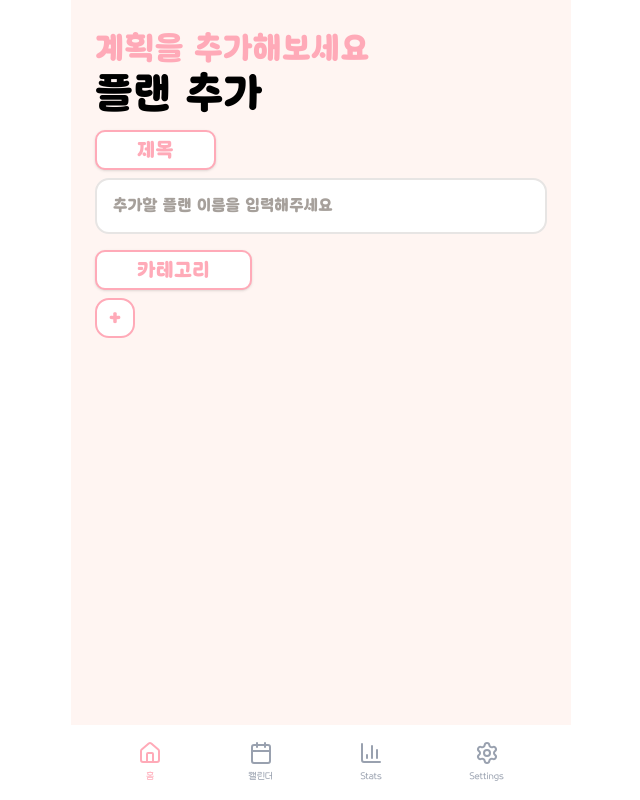
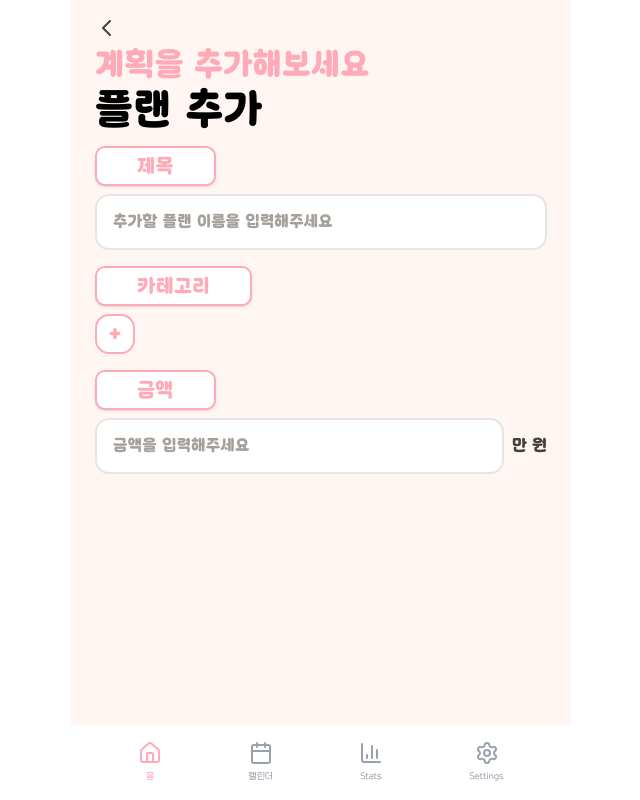
Before and after one commit to Junnnnnnnnnnn/wedding-plant, a Next.js app: page /add-plen in a window 1280 px wide. Shown: the whole page, without its empty margins (319-959 px from the left). Built offline with nearby package versions, Linux system fonts and the light colour scheme.

Commit message:
feat: 금액란 추가

```diff
--- a/app/add-plen/page.tsx
+++ b/app/add-plen/page.tsx
@@ -15,6 +15,7 @@ export default function AddPlanPage() {
     label: string;
   } | null>(null);
   const [isModalOpen, setIsModalOpen] = useState(false);
+  const [amount, setAmount] = useState("");
 
   /**
    * ============================================================================
@@ -218,6 +219,20 @@ export default function AddPlanPage() {
     setIsModalOpen(false);
   };
 
+  // 금액 포맷팅 (콤마 추가)
+  const formatNumber = (value: string) => {
+    // 숫자만 추출
+    const numbers = value.replace(/[^\d]/g, "");
+    // 콤마 추가
+    return numbers.replace(/\B(?=(\d{3})+(?!\d))/g, ",");
+  };
+
+  const handleAmountChange = (e: React.ChangeEvent<HTMLInputElement>) => {
+    const { value } = e.target;
+    const formatted = formatNumber(value);
+    setAmount(formatted);
+  };
+
   // 표시할 항목 결정 (Input에 값이 있을 때만)
   let displayItems: Array<{ id: string; color: string; label: string }> = [];
 
@@ -243,8 +258,30 @@ export default function AddPlanPage() {
 
   return (
     <div className="flex h-[100dvh] justify-center bg-[#FFF5F2] px-0 text-stone-900 lg:bg-white lg:px-6">
-      <main className="flex h-full w-full max-w-[500px] flex-col items-center overflow-y-auto bg-[#FFF5F2] px-6">
-        <div className="w-full pt-8">
+      <main className="relative flex h-full w-full max-w-[500px] flex-col items-center overflow-y-auto bg-[#FFF5F2] px-6 py-6">
+        {/* 뒤로가기 버튼 */}
+        <button
+          type="button"
+          onClick={() => router.push("/main")}
+          className="absolute top-2 left-4 z-50 p-2 text-stone-700 hover:text-stone-900 transition-colors duration-200"
+          aria-label="뒤로 가기"
+        >
+          <svg
+            xmlns="http://www.w3.org/2000/svg"
+            fill="none"
+            viewBox="0 0 24 24"
+            strokeWidth={2}
+            stroke="currentColor"
+            className="w-6 h-6"
+          >
+            <path
+              strokeLinecap="round"
+              strokeLinejoin="round"
+              d="M15 19l-7-7 7-7"
+            />
+          </svg>
+        </button>
+        <div className="w-full pt-6">
           <div className="flex flex-col items-start justify-start">
             <span className="text-[32px] font-semibold text-[#FFAAB8] leading-none">
               계획을 추가해보세요
@@ -337,6 +374,28 @@ export default function AddPlanPage() {
             </button>
           </div>
         </div>
+        {/* 금액 영역 */}
+        <div className="mt-4 w-full">
+          <div className="flex items-center gap-2 mb-2">
+            <div className="bg-white px-10 py-1 rounded-lg shadow-sm border-2 border-[#FFAAB8]">
+              <span className="text-xl font-semibold text-[#FFAAB8]">금액</span>
+            </div>
+          </div>
+          <div className="flex items-center gap-2">
+            <input
+              id="plan-amount"
+              type="text"
+              inputMode="numeric"
+              value={amount}
+              onChange={handleAmountChange}
+              placeholder="금액을 입력해주세요"
+              className="flex-1 px-4 py-3.5 text-base font-semibold text-stone-900 placeholder:text-stone-400 bg-white rounded-xl border-2 border-stone-200 focus:outline-none focus:border-[#FFAAB8] transition-colors"
+            />
+            <span className="text-base font-semibold text-stone-700 whitespace-nowrap">
+              만 원
+            </span>
+          </div>
+        </div>
       </main>
       {/* 하단 탭바 - Sticky로 최상단에 고정 */}
       <BottomTabBar
```
